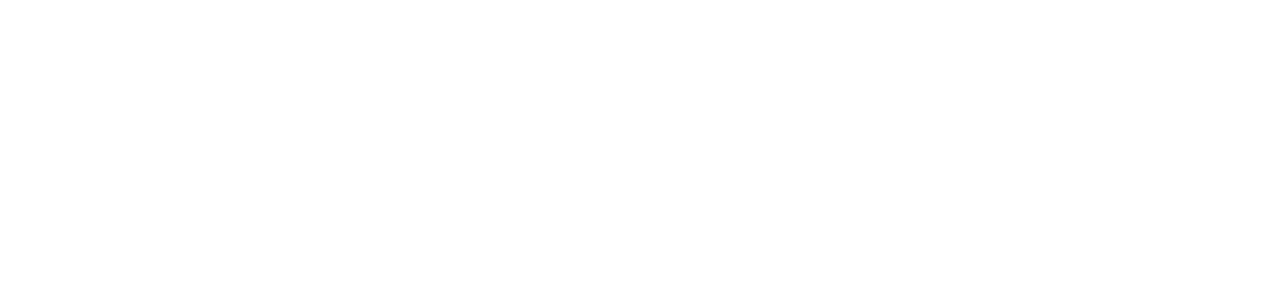
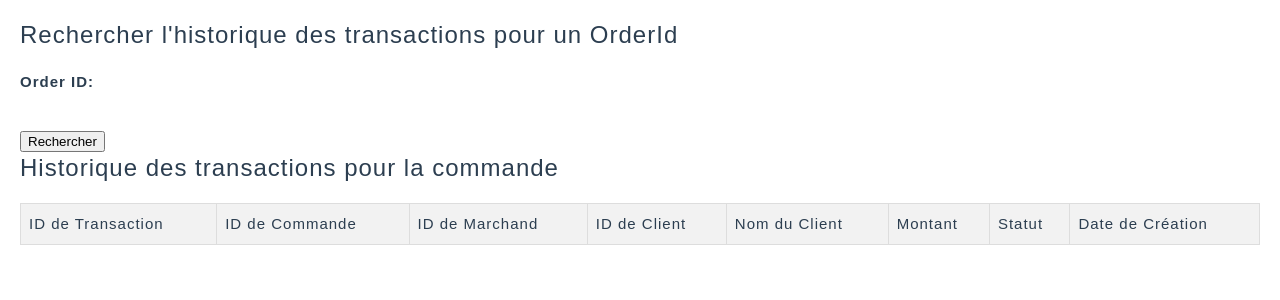
Before and after one commit to Jerrinald/nodeJs-challenge, a Vue app in the folder project/client/: page /transactionhystory in a window 1280 px wide. Before the commit this address had no page. Shown: the top 300 px of the page. Built offline with nearby package versions, Linux system fonts and the light colour scheme.

Commit message:
add of transactions history by order

```diff
--- a/project/client/src/router/index.js
+++ b/project/client/src/router/index.js
@@ -10,6 +10,7 @@
 import store from '../store';
 import Transaction from '../views/front/Transactions.vue';
 import Operation from '../views/front/Operations.vue';
+import transactionHystory from '../views/front/TransactionHystory.vue';
 
 const routes = [
     {
@@ -53,6 +54,12 @@
         path: '/operations',
         name: 'operations',
         component: Operation,
+        meta: { requiresAuth: false, requiresAdmin: false },
+    },
+    {
+        path: '/transactionhystory',
+        name: 'transactionHystory',
+        component: transactionHystory,
         meta: { requiresAuth: false, requiresAdmin: false },
     }
 ];
--- /dev/null
+++ b/project/client/src/views/front/TransactionHystory.vue
@@ -0,0 +1,133 @@
+<template>
+    <div class="transactions-history">
+
+        <h2>Rechercher l'historique des transactions pour un OrderId</h2>
+        <form @submit.prevent="searchTransactions" class="search-form">
+            <label for="searchQuery">Order ID:</label>
+            <input type="text" id="searchQuery" v-model="searchOrderId" required>
+            <button type="submit">Rechercher</button>
+        </form>
+
+
+        <h2>Historique des transactions pour la commande {{ selectedOrderId }}</h2>
+        <table class="transactions-history-table">
+            <thead>
+                <tr>
+                    <th>ID de Transaction</th>
+                    <th>ID de Commande</th>
+                    <th>ID de Marchand</th>
+                    <th>ID de Client</th>
+                    <th>Nom du Client</th>
+                    <th>Montant</th>
+                    <th>Statut</th>
+                    <th>Date de Création</th>
+                </tr>
+            </thead>
+            <tbody>
+                <tr v-for="transaction in displayedTransactions" :key="transaction.id">
+                    <td>{{ transaction.id }}</td>
+                    <td>{{ transaction.orderId }}</td>
+                    <td>{{ transaction.marchandId }}</td>
+                    <td>{{ transaction.clientId }}</td>
+                    <td>{{ transaction.clientName }}</td>
+                    <td>{{ transaction.amount }}</td>
+                    <td>{{ transaction.status }}</td>
+                    <td>{{ formatDate(transaction.createdAt) }}</td>
+                </tr>
+            </tbody>
+        </table>
+    </div>
+</template>
+
+<script setup>
+import { ref, computed } from 'vue';
+
+const transactionsHistory = ref([]);
+const searchOrderId = ref('');
+const selectedOrderId = ref('');
+
+const updateTransactionsHistory = async () => {
+    selectedOrderId.value = searchOrderId.value;
+    try {
+        const response = await fetch(`http://localhost:3000/operations/`, {
+            method: 'GET',
+            headers: {
+                'Content-Type': 'application/json',
+            },
+        });
+        if (response.ok) {
+            const data = await response.json();
+            transactionsHistory.value = data;
+        } else {
+            console.error('Erreur lors de la récupération de l\'historique des transactions:', response.statusText);
+        }
+    } catch (error) {
+        console.error('Erreur lors de la récupération de l\'historique des transactions:', error);
+    }
+};
+
+const filteredTransactions = computed(() => {
+    if (!searchOrderId.value) {
+        return transactionsHistory.value;
+    }
+
+    return transactionsHistory.value.filter(transaction => transaction.orderId === searchOrderId.value);
+});
+
+const displayedTransactions = computed(() => {
+    return searchOrderId.value ? filteredTransactions.value : transactionsHistory.value;
+});
+
+const searchTransactions = () => {
+    updateTransactionsHistory();
+};
+
+const formatDate = (dateString) => {
+    const date = new Date(dateString);
+    return date.toLocaleString('fr-FR', {
+        year: 'numeric',
+        month: 'long',
+        day: 'numeric',
+        hour: '2-digit',
+        minute: '2-digit',
+        second: '2-digit',
+    });
+};
+</script>
+
+<style scoped>
+.transactions-history {
+    padding: 20px;
+    font-family: Arial, sans-serif;
+}
+
+.transactions-history h2 {
+    font-size: 1.5rem;
+    margin-bottom: 20px;
+}
+
+.transactions-history-table {
+    width: 100%;
+    border-collapse: collapse;
+}
+
+.transactions-history-table th,
+.transactions-history-table td {
+    border: 1px solid #ddd;
+    padding: 8px;
+    text-align: left;
+}
+
+.transactions-history-table th {
+    background-color: #f2f2f2;
+}
+
+.search-form {
+    margin-top: 20px;
+}
+
+.search-form label,
+.search-form button {
+    margin-right: 10px;
+}
+</style>
```
